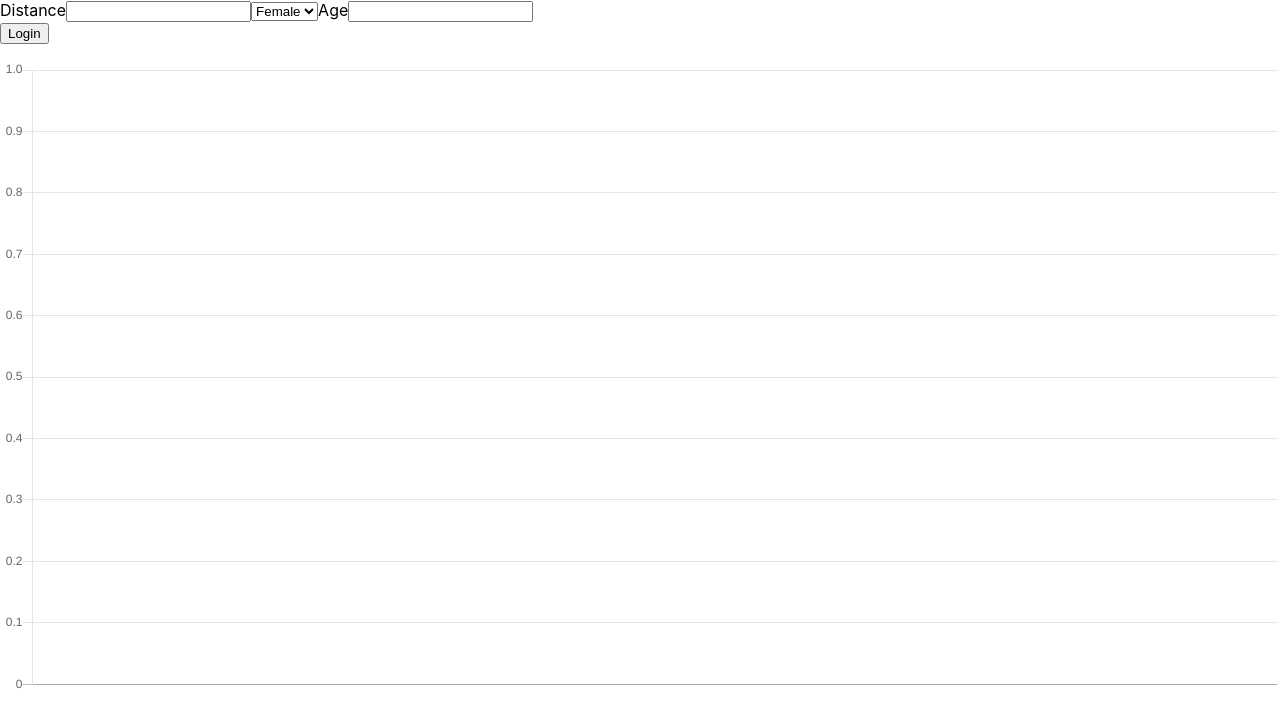
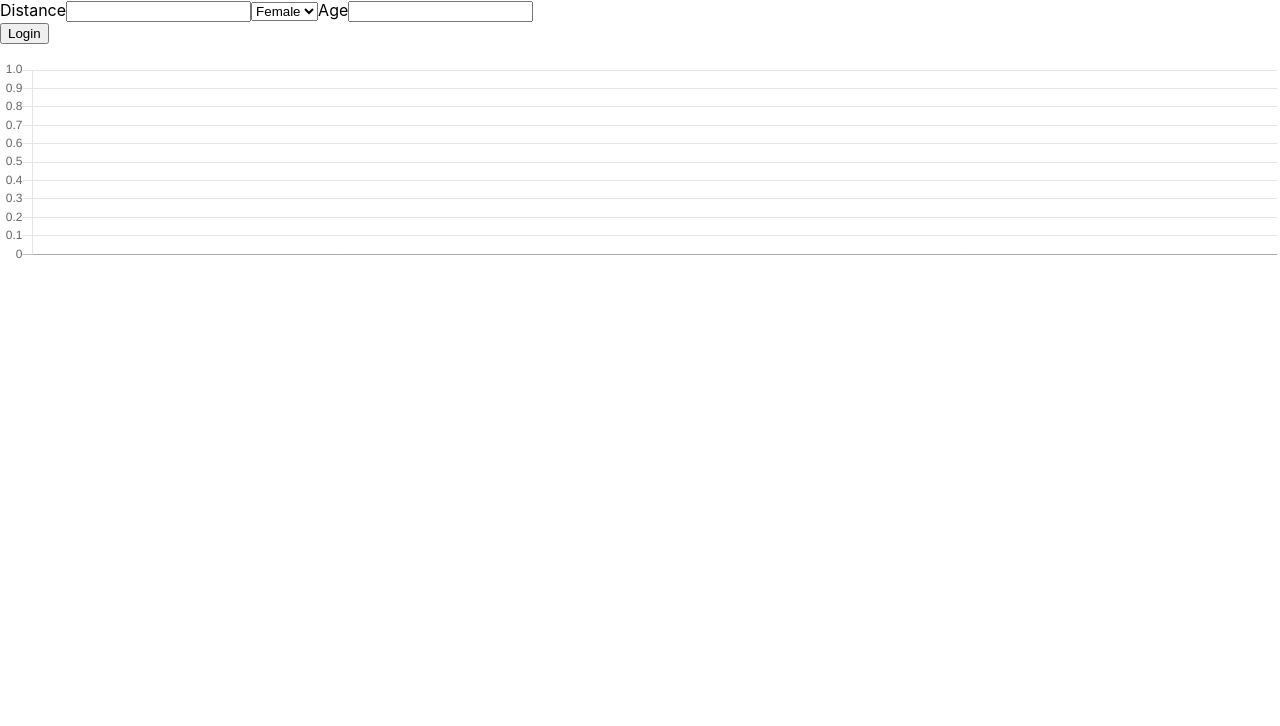
Before and after one commit to beccaburns/Cooper-Client, a React (Create React App) app: page / in a window 1280 px wide. Shown: the top 726 px of the page. Built offline with nearby package versions, Linux system fonts and the light colour scheme.

Commit message:
Adds Aspect ratio to Chart to eq false.

```diff
--- a/src/Components/Chart.js
+++ b/src/Components/Chart.js
@@ -19,6 +19,7 @@ class Chart extends Component{
       <Bar
         data={this.state.chartData}
         options={{
+          maintainAspectRatio: false
         }}
       />
       </>
```
